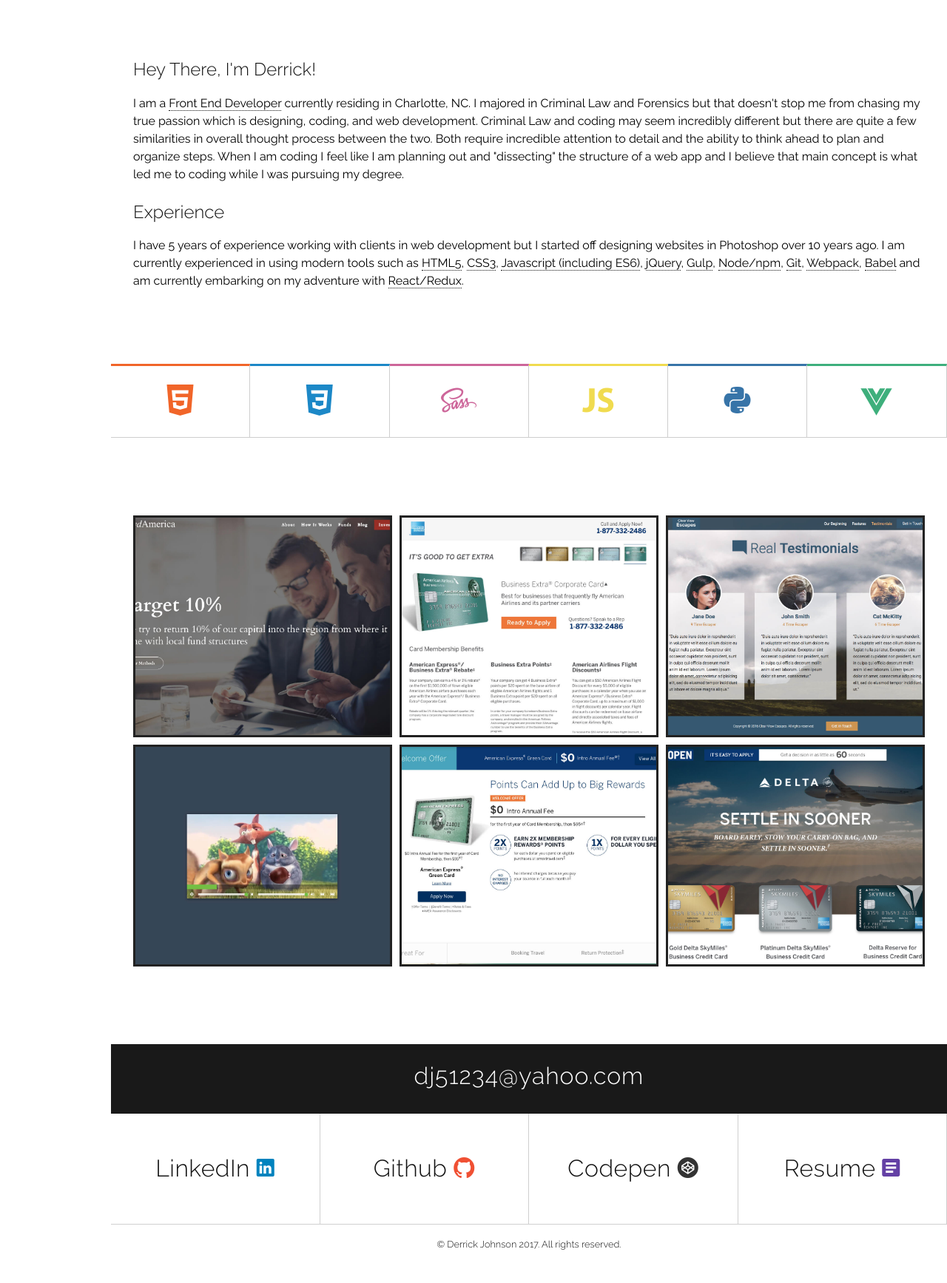
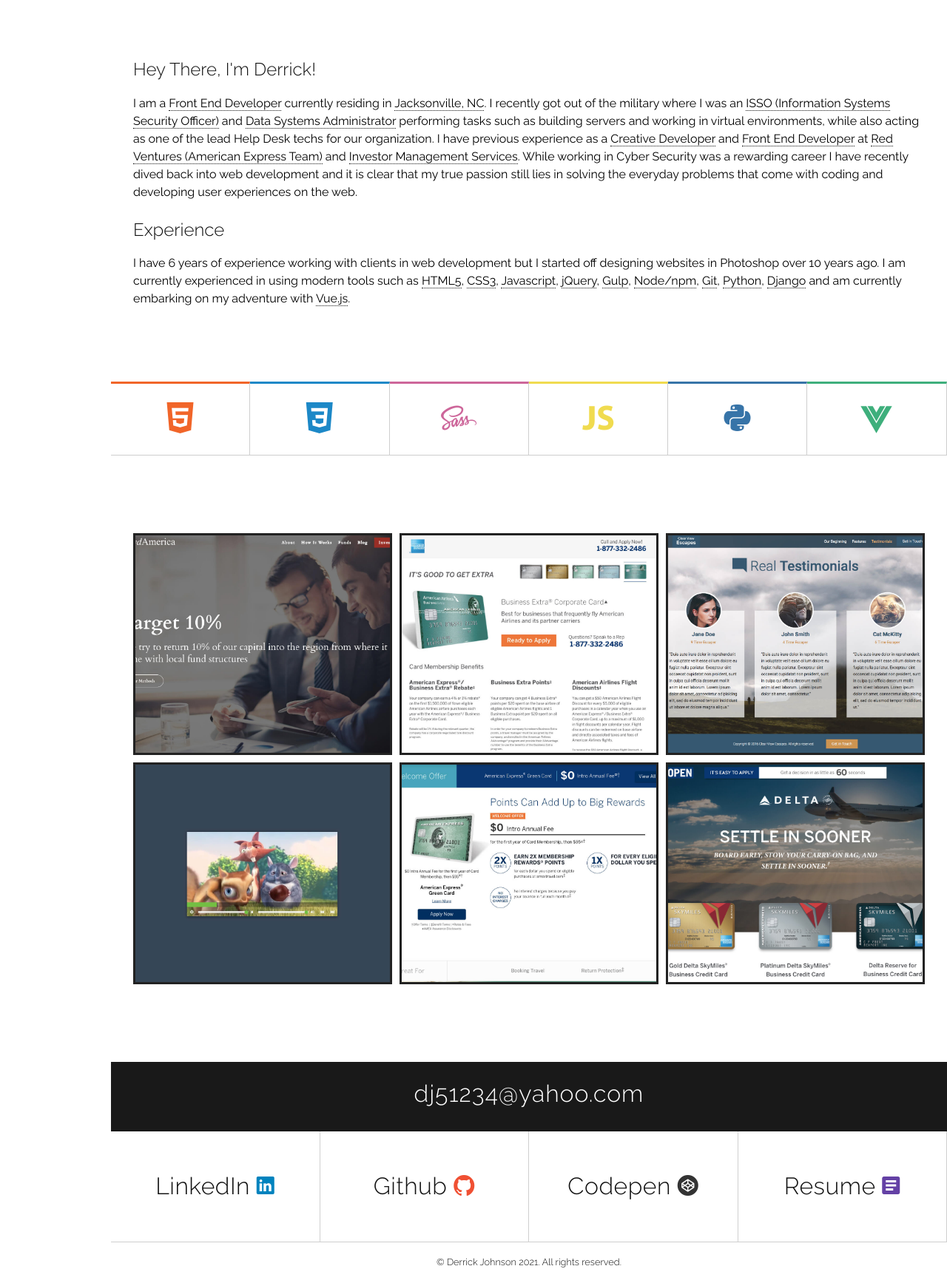
Before and after one commit to dj51234/portfolio-final, a website: page app/index.html in a window 1280 px wide. Shown: the part 820-2555 px from the top of the page at 74% size. Before the commit the page ends 2531 px from the top, so only its background shows below. Drawn offline with nearby package versions, Linux system fonts and the light colour scheme.

Commit message:
Small content changes

```diff
--- a/app/index.html
+++ b/app/index.html
@@ -65,13 +65,13 @@
         <div>
           <div class="bio-content">
             <h2 class="bio-content__title">Hey There, I'm Derrick!</h2>
-            <p class="bio-outer-text">I am a <span>Front End Developer</span> currently residing in Charlotte, NC.  I majored in Criminal Law and Forensics but that doesn't stop me from chasing my true passion which is designing, coding, and web development.  Criminal Law and coding may seem incredibly different but there are quite a few similarities in overall thought process between the two.  Both require incredible attention to detail and the ability to think ahead to plan and organize steps.  When I am coding I feel like I am planning out and "dissecting" the structure of a web app and I believe that main concept is what led me to coding while I was pursuing my degree.</p>
+            <p class="bio-outer-text">I am a <span>Front End Developer</span> currently residing in <span>Jacksonville, NC</span>.  I recently got out of the military where I was an <span>ISSO (Information Systems Security Officer)</span> and <span>Data Systems Administrator</span> performing tasks such as building servers and working in virtual environments, while also acting as one of the lead Help Desk techs for our organization.  I have previous experience as a <span>Creative Developer</span> and <span>Front End Developer</span> at <span>Red Ventures (American Express Team)</span> and <span>Investor Management Services</span>.  While working in Cyber Security was a rewarding career I have recently dived back into web development and it is clear that my true passion still lies in solving the everyday problems that come with coding and developing user experiences on the web.</p>
           </div>
         </div>
         <div>
           <div class="bio-content">
             <h2 class="bio-content__title bio-content__title--margin">Experience</h2>
-            <p class="bio-outer-text">I have 5 years of experience working with clients in web development but I started off designing websites in Photoshop over 10 years ago.  I am currently experienced in using modern tools such as <span>HTML5</span>, <span>CSS3</span>, <span>Javascript (including ES6)</span>, <span>jQuery</span>, <span>Gulp</span>, <span>Node/npm</span>, <span>Git</span>, <span>Webpack</span>, <span>Babel</span> and am currently embarking on my adventure with <span>React/Redux</span>.</p>
+            <p class="bio-outer-text">I have 6 years of experience working with clients in web development but I started off designing websites in Photoshop over 10 years ago.  I am currently experienced in using modern tools such as <span>HTML5</span>, <span>CSS3</span>, <span>Javascript</span>, <span>jQuery</span>, <span>Gulp</span>, <span>Node/npm</span>, <span>Git</span>, <span>Python</span>, <span>Django</span> and am currently embarking on my adventure with <span>Vue.js</span>.</p>
           </div>
         </div>
       </div>
@@ -209,7 +209,7 @@
 
       <!-- footer -->
       <footer class="section">
-        <p>&copy; Derrick Johnson 2017. All rights reserved.</p>
+        <p>&copy; Derrick Johnson 2021. All rights reserved.</p>
       </footer>
 
     <script type="text/javascript" src="dest/script/script.js" ></script>
--- a/app/scripts/script.js
+++ b/app/scripts/script.js
@@ -114,7 +114,7 @@
         const link = portfolioContent[contentNum].link;
 
         that.$workImage.css({
-          'background': `url("../dest/images/content_img_${contentNum}.jpg")`,
+          'background': `url("dest/images/content_img_${contentNum}.jpg")`,
           'background-size': 'cover',
           'background-position': 'center center'
         });
```
